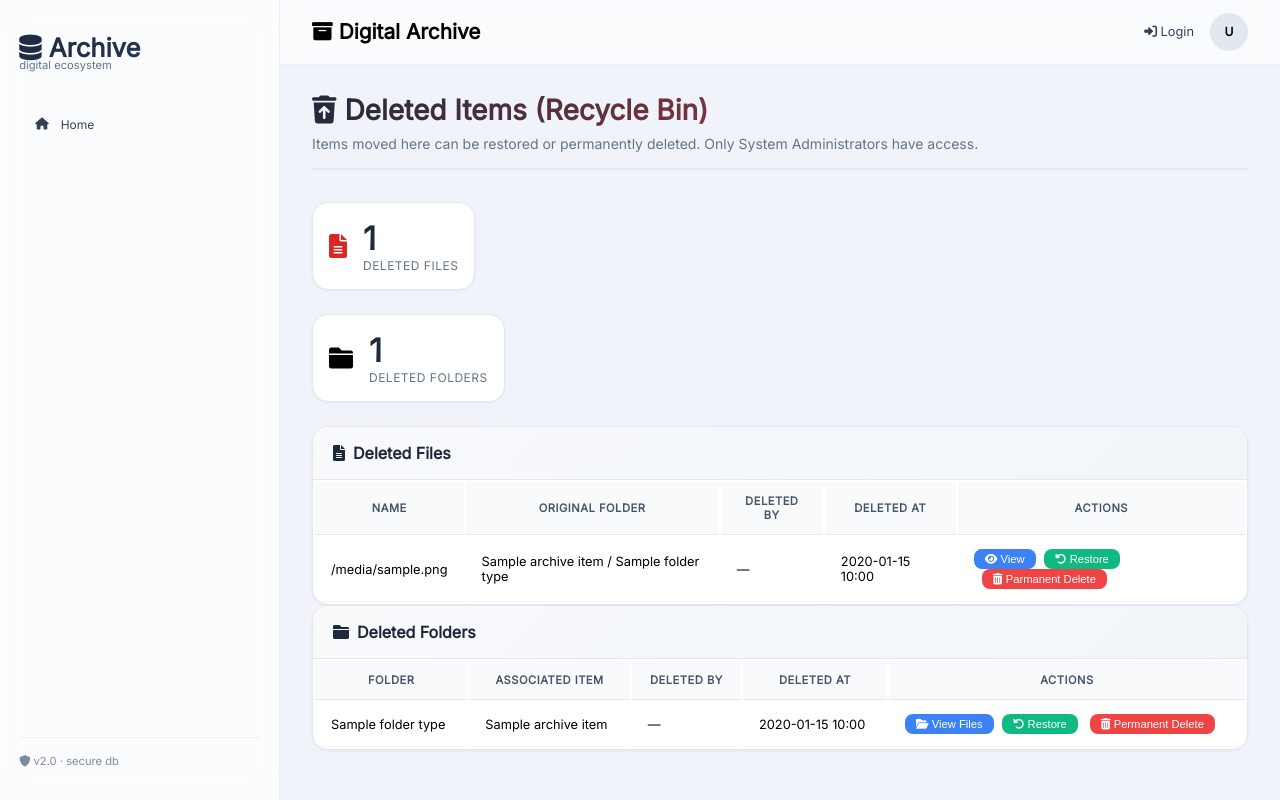
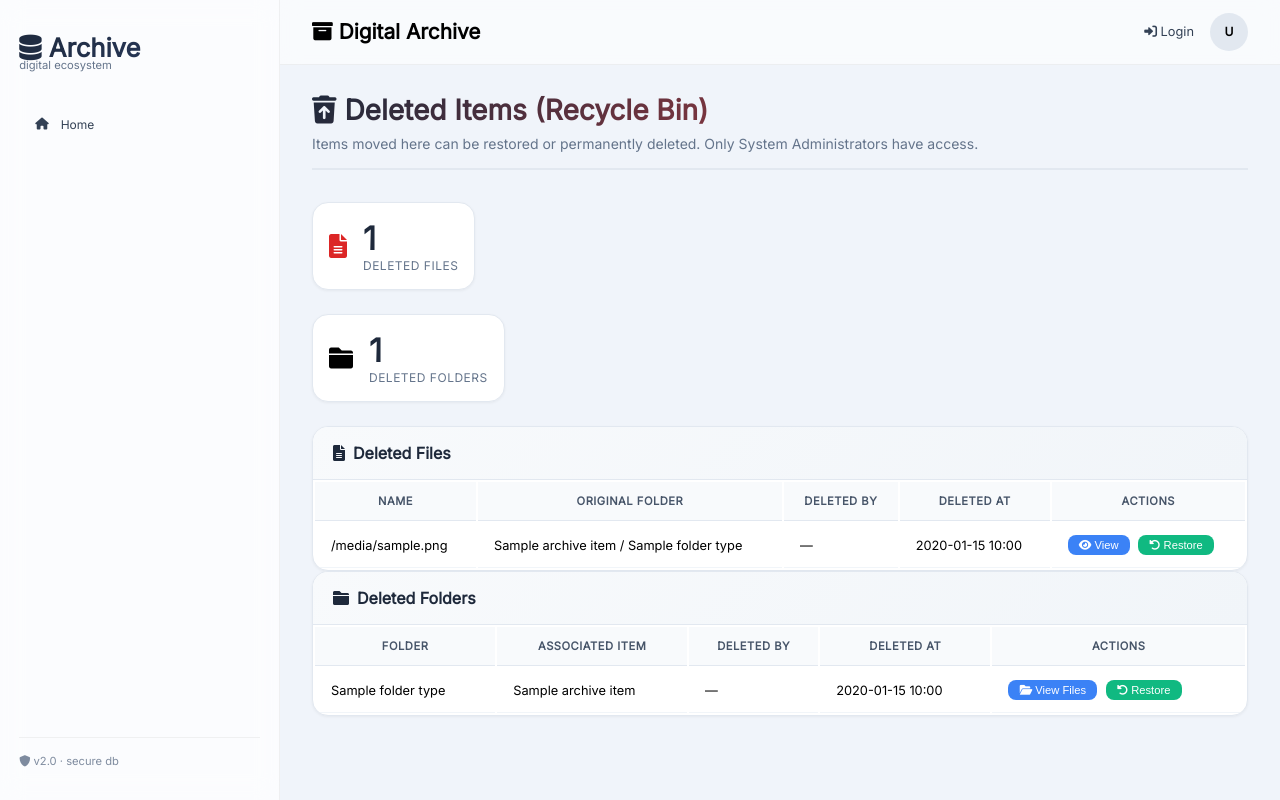
Before and after one commit to ETMANZI/digital_archive, a Django app: template templates/archive/deleted_items.html in a window 1280 px wide. Run offline with Django 5.2, Linux system fonts and the light colour scheme; the template is opened without the code that fills it: most values are stand-ins (such as "Sample title", 1, 10 or a date in 2020).

Commit message:
hide buttons

```diff
--- a/templates/archive/deleted_items.html
+++ b/templates/archive/deleted_items.html
@@ -295,9 +295,9 @@
                     <button class="btn-sm-restore" onclick="restoreFile({{ file.id }})">
                       <i class="fas fa-undo-alt"></i> Restore
                     </button>
-                    <button class="btn-sm-permanent" onclick="permanentDeleteFile({{ file.id }})">
+                    {% comment %} <button class="btn-sm-permanent" onclick="permanentDeleteFile({{ file.id }})">
                       <i class="fas fa-trash-alt"></i> Parmanent Delete
-                    </button>
+                    </button> {% endcomment %}
                    </td>
                  </tr>
                 {% empty %}
@@ -346,9 +346,9 @@
                     <button class="btn-sm-restore" onclick="restoreFolder({{ folder.id }})">
                       <i class="fas fa-undo-alt"></i> Restore
                     </button>
-                    <button class="btn-sm-permanent" onclick="permanentDeleteFolder({{ folder.id }})">
+                    {% comment %} <button class="btn-sm-permanent" onclick="permanentDeleteFolder({{ folder.id }})">
                       <i class="fas fa-trash-alt"></i> Permanent Delete
-                    </button>
+                    </button> {% endcomment %}
                    </td>
                  </tr>
                 {% empty %}
```
Also changed, not shown: 1 other file.
